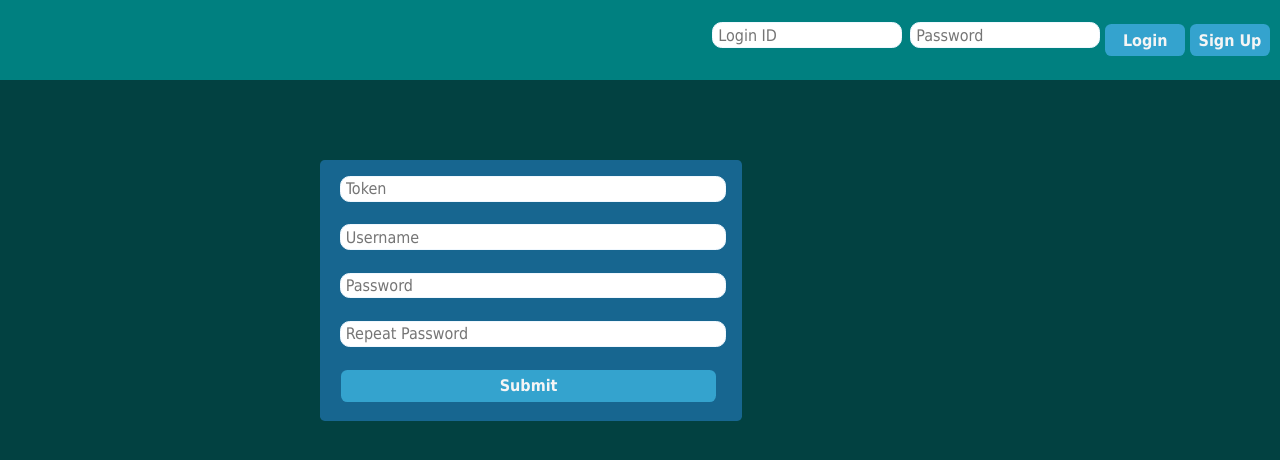
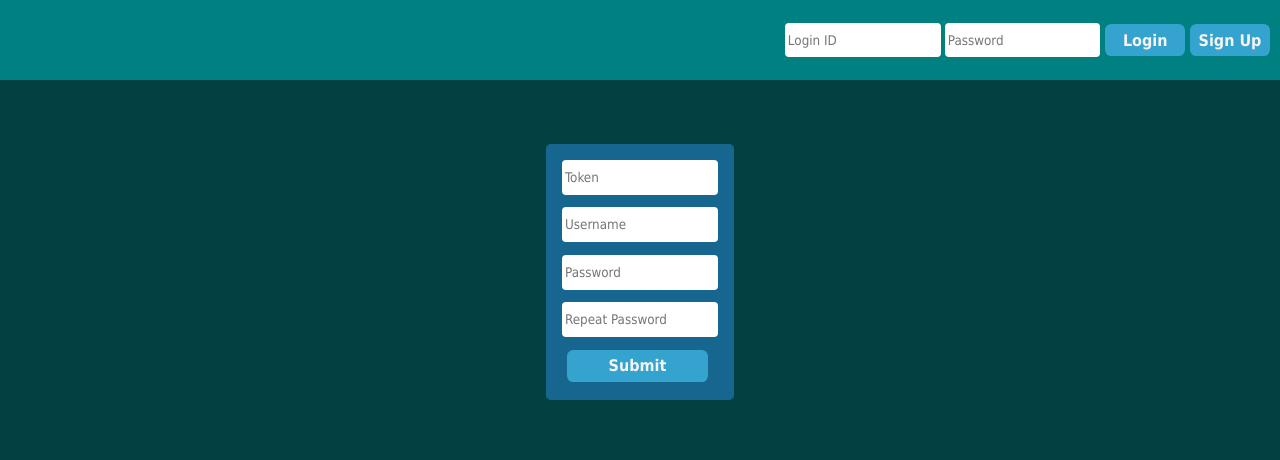
Before and after one commit to 888iee/phpAuth, a PHP site: page /signup.php in a window 1280 px wide. Shown: the top 460 px of the page. Run offline with PHP 8.4, Linux system fonts and the light colour scheme.

Commit message:
changed design

```diff
--- /dev/null
+++ b/src/css/fonts.css
@@ -0,0 +1,3 @@
+* {
+    font-family: 'Tahoma';
+}
--- a/src/css/header.css
+++ b/src/css/header.css
@@ -52,6 +52,7 @@
     font-weight: bold;
     border-radius: .4em;
     min-width: 80px;
+    min-height: 30px;
     margin-left: .3em;
     padding: .3em;
     border: none;
@@ -80,6 +81,8 @@
     border-radius: .3em;
     padding: .2em;
     height: 4vh;
+    min-height: 30px;
+    cursor: pointer;
 }
 
 @media screen and (max-width: 640px) {
--- a/src/css/signup.css
+++ b/src/css/signup.css
@@ -1,8 +1,10 @@
+main {
+    display: flex;
+    justify-content: center;
+    margin-top: 4em;
+}
+
 .main-form {
-    position: relative;
-    top: 5em;
-    left: 20em;
-    width: 33%;
     background: rgb(23,102,144);
     padding: 1em;
     border-radius: .3em;
@@ -13,3 +15,7 @@
     grid-template-rows: repeat(5, 1fr);
     grid-row-gap: .8em;
 }
+
+input {
+    min-height: 2.6em;
+}
--- a/src/header.php
+++ b/src/header.php
@@ -8,6 +8,7 @@
     <meta name="viewport" content="width=device-width, initial-scale=1.0">
     <title>Auth</title>
     <link rel="stylesheet" href="css/header.css">
+    <link rel="stylesheet" href="css/fonts.css">
 </head>
 <body>
 
--- a/src/index.php
+++ b/src/index.php
@@ -2,6 +2,7 @@
     require "header.php";
 ?>
     <link rel="stylesheet" href="css/notifications.css">
+    <link rel="stylesheet" href="css/fonts.css">
     <main>
         <?php
             if(isset($_SESSION['userId'])){
--- a/src/signup.php
+++ b/src/signup.php
@@ -2,7 +2,8 @@
     require "header.php";
 ?>
 <link rel="stylesheet" href="css/signup.css">
-<link rel="stylesheet" href="css/input.css">
+<!-- <link rel="stylesheet" href="css/input.css"> -->
+<link rel="stylesheet" href="css/fonts.css">
 <main>
     <div class="main-form">
         <section>
```
Also changed, not shown: src/css/notifications.css (+3 -6 lines), src/noadmin.php (+4 -3 lines).
